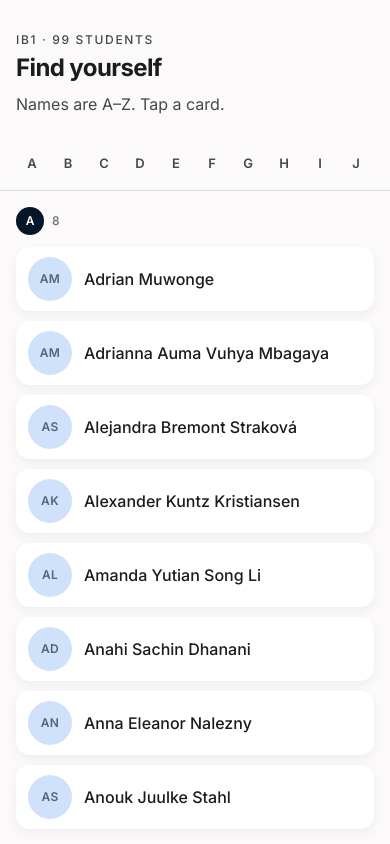
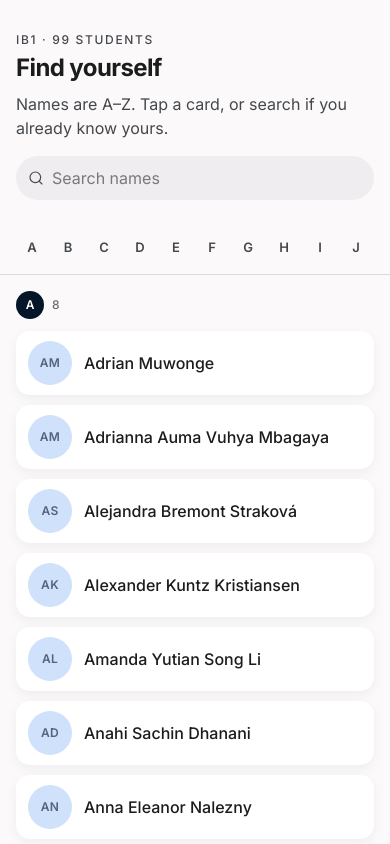
Before and after one commit to Ell1ott/uwccr-school-scedules, a React (Vite) app: page / in a window 390 px wide. Shown: the top 844 px of the page. Built offline with nearby package versions, Linux system fonts and the light colour scheme.

Commit message:
search on phone

```diff
--- a/src/components/StudentRoster.tsx
+++ b/src/components/StudentRoster.tsx
@@ -1,4 +1,5 @@
-import { useMemo, useRef } from "react";
+import { Search } from "lucide-react";
+import { useMemo, useRef, useState } from "react";
 import { initials } from "../lib/classDetail";
 import type { Student } from "../types";
 
@@ -30,7 +31,13 @@ export function StudentRoster({
   students: Student[];
   onSelect: (id: string) => void;
 }) {
-  const groups = useMemo(() => groupedStudents(students), [students]);
+  const [query, setQuery] = useState("");
+  const filtered = useMemo(() => {
+    const q = query.trim().toLowerCase();
+    if (!q) return students;
+    return students.filter((student) => student.name.toLowerCase().includes(q));
+  }, [students, query]);
+  const groups = useMemo(() => groupedStudents(filtered), [filtered]);
   const letters = groups.map(([letter]) => letter);
   const sectionRefs = useRef<Record<string, HTMLElement | null>>({});
 
@@ -52,13 +59,35 @@ export function StudentRoster({
         </h2>
         <p className="mt-2 max-w-lg text-body-md text-on-surface-variant">
           Names are A–Z. Tap a card
+          <span className="md:hidden">, or search if you already know yours</span>
           <span className="hidden md:inline">
             , or search up top if you already know yours
           </span>
           .
         </p>
+        <label className="mt-4 flex items-center gap-2 rounded-full bg-surface-container px-3 py-2.5 focus-within:ring-2 focus-within:ring-primary/20 md:hidden">
+          <span className="sr-only">Search names</span>
+          <Search
+            size={16}
+            strokeWidth={1.75}
+            className="shrink-0 text-on-surface-variant"
+            aria-hidden
+          />
+          <input
+            type="search"
+            autoComplete="off"
+            autoCorrect="off"
+            spellCheck={false}
+            className="w-full bg-transparent text-body-md text-on-surface outline-none placeholder:text-on-surface-variant/70"
+            placeholder="Search names"
+            value={query}
+            onChange={(e) => setQuery(e.target.value)}
+          />
+        </label>
       </div>
 
+      {groups.length > 0 ? (
+        <>
           <nav
             aria-label="Jump to letter"
             className="sticky top-[env(safe-area-inset-top,0px)] z-20 -mx-container-padding-mobile border-b border-outline-variant/60 bg-surface/90 px-container-padding-mobile py-2 backdrop-blur-xl md:top-[calc(4rem+env(safe-area-inset-top,0px))] md:-mx-container-padding-desktop md:px-container-padding-desktop"
@@ -120,6 +149,12 @@ export function StudentRoster({
               </section>
             ))}
           </div>
+        </>
+      ) : (
+        <p className="mt-2 text-body-md text-on-surface-variant">
+          No students match that name
+        </p>
+      )}
     </div>
   );
 }
```
Lines whose indentation alone changed are shown as unchanged.
